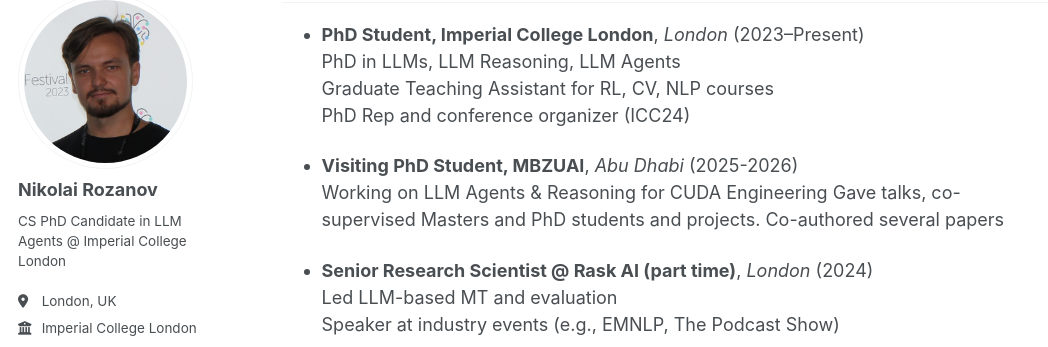
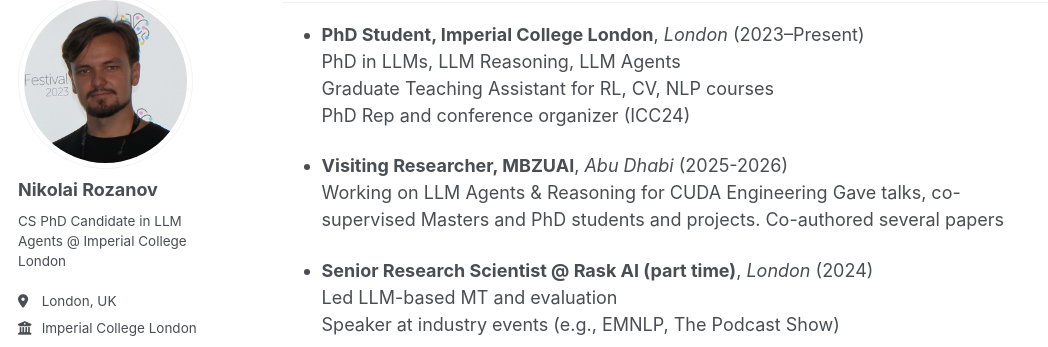
Before and after one commit to ai-nikolai/ai-nikolai.github.io, a Jekyll site: the page built from _pages/about.md, in a window 1280 px wide and 900 px high, scrolled down 1559 px. Shown: the part 105-452 px from the top of the window, without its empty margins (0-1048 px from the left). Built offline with Jekyll 4.4.1, drawn with Linux system fonts in a browser that asks for light colours; some web fonts are replaced.

Commit message:
Small update

```diff
--- a/_pages/about.md
+++ b/_pages/about.md
@@ -83,7 +83,7 @@
   Graduate Teaching Assistant for RL, CV, NLP courses
   PhD Rep and conference organizer (ICC24)
 
-- **Visiting PhD Student, MBZUAI**, *Abu Dhabi* (2025-2026)
+- **Visiting Researcher, MBZUAI**, *Abu Dhabi* (2025-2026)
   Working on LLM Agents & Reasoning for CUDA Engineering
   Gave talks, co-supervised Masters and PhD students and projects.
   Co-authored several papers
```
